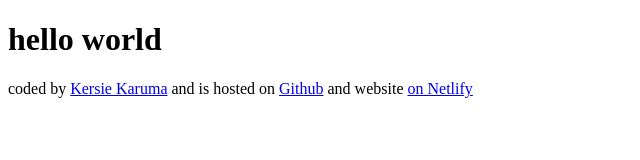
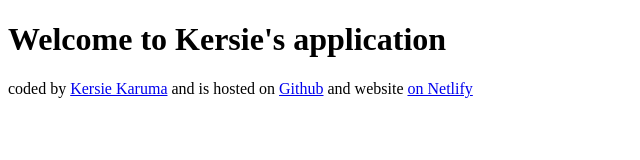
Before and after one commit to Kersie30/kersie-weather-application, a plain HTML site: page index.html in a window 1280 px wide. Shown: the whole page, without its empty margins (0-640 px from the left). Drawn offline with Linux system fonts and the light colour scheme.

Commit message:
heading updated

```diff
--- a/index.html
+++ b/index.html
@@ -6,7 +6,7 @@
     <title>kersie app</title>
   </head>
   <body>
-    <h1>hello world</h1>
+    <h1>Welcome to Kersie's application</h1>
     <footer>
       coded by
       <a href="https://github.com/Kersie30/weather-app" target="blank"
```
